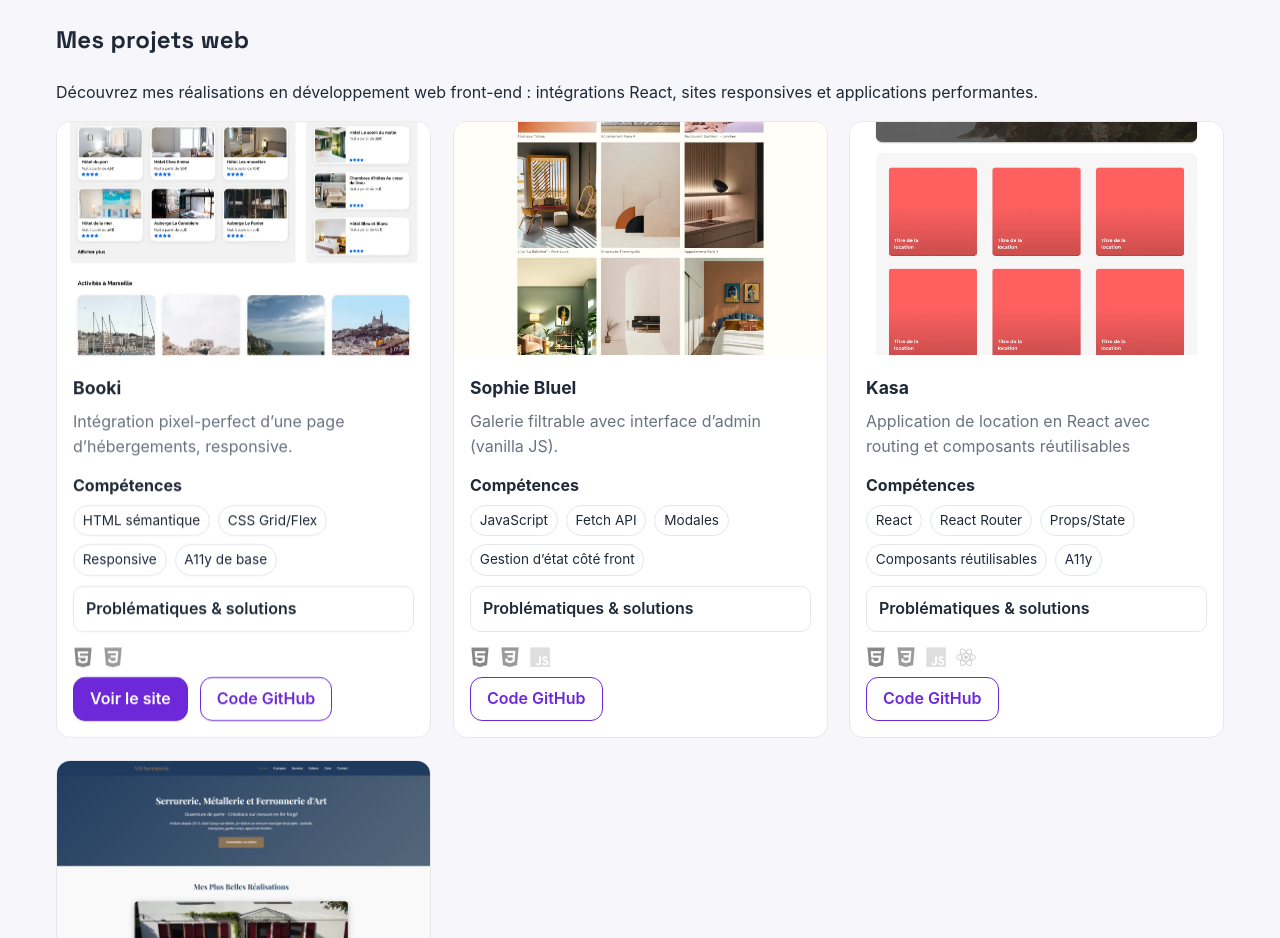
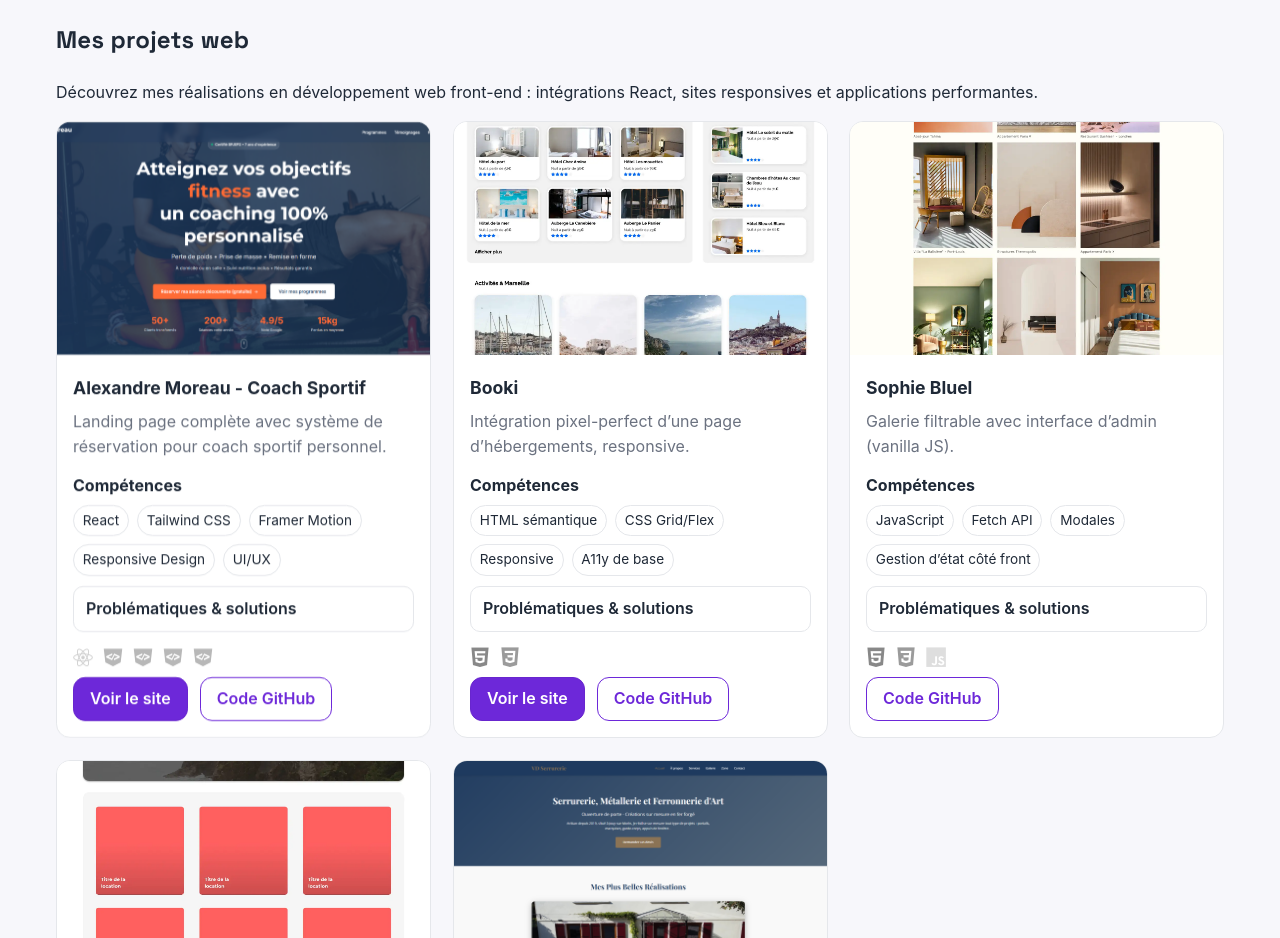
Before and after one commit to Bennftn/Portfolio, a React (Vite) app: page / in a window 1280 px wide. Shown: the part 2180-3118 px from the top of the page. Built offline with nearby package versions, Linux system fonts and the light colour scheme.

Commit message:
mise a jour du site

```diff
--- a/src/data/projects.js
+++ b/src/data/projects.js
@@ -1,22 +1,58 @@
 export const projects = [
   {
+    title: "Alexandre Moreau - Coach Sportif",
+    description:
+      "Landing page complète avec système de réservation pour coach sportif personnel.",
+    image: "/assets/landing-page-coach.PNG",
+    skills: [
+      "React",
+      "Tailwind CSS",
+      "Framer Motion",
+      "Responsive Design",
+      "UI/UX",
+    ],
+    tech: ["React", "Tailwind CSS", "Framer Motion", "Lucide React", "Vite"],
+    challenges: [
+      {
+        problem: "Créer un système de réservation intuitif sans backend.",
+        solution:
+          "Implémentation d'un calendrier interactif avec React state management, validation de formulaire en temps réel et feedback utilisateur immédiat.",
+      },
+      {
+        problem: "Assurer un responsive parfait sur tous les devices.",
+        solution:
+          "Utilisation des breakpoints Tailwind, adaptation des tailles de texte et composants, tests approfondis mobile/tablet/desktop.",
+      },
+      {
+        problem: "Navigation fluide et navbar adaptive au scroll.",
+        solution:
+          "Navbar avec changement de style dynamique basé sur la position de scroll, smooth scroll vers les sections, menu mobile optimisé.",
+      },
+    ],
+    demo: "https://landing-page-coach-sportif.vercel.app/",
+    code: "https://github.com/Bennftn/coach-sportif-landing",
+  },
+  {
     title: "Booki",
-    description: "Intégration pixel-perfect d’une page d’hébergements, responsive.",
+    description:
+      "Intégration pixel-perfect d’une page d’hébergements, responsive.",
     image: "/assets/Booki.webp",
     skills: ["HTML sémantique", "CSS Grid/Flex", "Responsive", "A11y de base"],
     tech: ["HTML", "CSS"],
     challenges: [
       {
         problem: "Respect strict de la maquette sur tous les breakpoints.",
-        solution: "Mise en place d’une grille CSS + variables et tests manuels sur 320–1440px."
+        solution:
+          "Mise en place d’une grille CSS + variables et tests manuels sur 320–1440px.",
       },
       {
         problem: "Contrastes et lecteurs d’écran.",
-        solution: "Balises sémantiques, alt pertinents, couleurs vérifiées (AA)."
-      }
+        solution:
+          "Balises sémantiques, alt pertinents, couleurs vérifiées (AA).",
+      },
     ],
     demo: "https://bennftn.github.io/Booki/",
-    code: "https://github.com/Bennftn/Booki"
+    code: "https://github.com/Bennftn/Booki",
   },
   {
     title: "Sophie Bluel",
@@ -27,58 +63,81 @@ export const projects = [
     challenges: [
       {
         problem: "Gestion des états (login, ajout/suppression d’éléments).",
-        solution: "Stockage du token, mise à jour du DOM après chaque action et feedback utilisateur."
+        solution:
+          "Stockage du token, mise à jour du DOM après chaque action et feedback utilisateur.",
       },
       {
         problem: "Téléversement sécurisé d’images.",
-        solution: "Validation (type/taille), messages d’erreur, appels API try/catch."
-      }
+        solution:
+          "Validation (type/taille), messages d’erreur, appels API try/catch.",
+      },
     ],
-    code: "https://github.com/Bennftn/Portfolio-architecte-sophie-bluel.git"
+    code: "https://github.com/Bennftn/Portfolio-architecte-sophie-bluel.git",
   },
   {
     title: "Kasa",
-    description: "Application de location en React avec routing et composants réutilisables",
+    description:
+      "Application de location en React avec routing et composants réutilisables",
     image: "/assets/Kasa.webp",
-    skills: ["React", "React Router", "Props/State", "Composants réutilisables", "A11y"],
+    skills: [
+      "React",
+      "React Router",
+      "Props/State",
+      "Composants réutilisables",
+      "A11y",
+    ],
     tech: ["HTML", "CSS", "JavaScript", "React"],
     challenges: [
       {
-        problem: "Structurer l’app en composants clairs tout en respectant la maquette.",
-        solution: "Découpage par pages/sections, composants UI (Accordion, Tag, Rating) et props typées."
+        problem:
+          "Structurer l’app en composants clairs tout en respectant la maquette.",
+        solution:
+          "Découpage par pages/sections, composants UI (Accordion, Tag, Rating) et props typées.",
       },
       {
         problem: "Gestion des routes dynamiques (page logement) et des 404.",
-        solution: "Mise en place de React Router (routes dynamiques, fallback 404) + redirections propres."
+        solution:
+          "Mise en place de React Router (routes dynamiques, fallback 404) + redirections propres.",
       },
       {
         problem: "Éviter les re-rendus inutiles et garder une UI fluide.",
-        solution: "État local minimal, clés stables, et dérivation de données au rendu plutôt que les stocker."
-      }
+        solution:
+          "État local minimal, clés stables, et dérivation de données au rendu plutôt que les stocker.",
+      },
     ],
-    code: "https://github.com/Bennftn/Kasa"          // a remplacer par le repo
+    code: "https://github.com/Bennftn/Kasa", // a remplacer par le repo
   },
   {
     title: "VD Serrurerie",
     description: "Site vitrine pour promouvoir ses créations",
     image: "/assets/vd-serrurerie-site.PNG",
-    skills: ["React", "React Router", "Props/State", "Composants réutilisables", "A11y"],
+    skills: [
+      "React",
+      "React Router",
+      "Props/State",
+      "Composants réutilisables",
+      "A11y",
+    ],
     tech: ["HTML", "CSS", "JavaScript", "React"],
     challenges: [
       {
-        problem: "Structurer l’app en composants clairs tout en respectant la maquette.",
-        solution: "Découpage par pages/sections, composants UI (Accordion, Tag, Rating) et props typées."
+        problem:
+          "Structurer l’app en composants clairs tout en respectant la maquette.",
+        solution:
+          "Découpage par pages/sections, composants UI (Accordion, Tag, Rating) et props typées.",
       },
       {
         problem: "Gestion des routes dynamiques (page logement) et des 404.",
-        solution: "Mise en place de React Router (routes dynamiques, fallback 404) + redirections propres."
+        solution:
+          "Mise en place de React Router (routes dynamiques, fallback 404) + redirections propres.",
       },
       {
         problem: "Éviter les re-rendus inutiles et garder une UI fluide.",
-        solution: "État local minimal, clés stables, et dérivation de données au rendu plutôt que les stocker."
-      }
+        solution:
+          "État local minimal, clés stables, et dérivation de données au rendu plutôt que les stocker.",
+      },
     ],
-    demo: "https://vdserrurerie.com",          // a remplace par le lien de démo
-    code: "https://github.com/Bennftn/Kasa"          // a remplacer par le repo
-  }
+    demo: "https://vdserrurerie.com", // a remplace par le lien de démo
+    code: "https://github.com/Bennftn/Kasa", // a remplacer par le repo
+  },
 ];
```
Also changed, not shown: public/assets/landing-page-coach.PNG (added).
